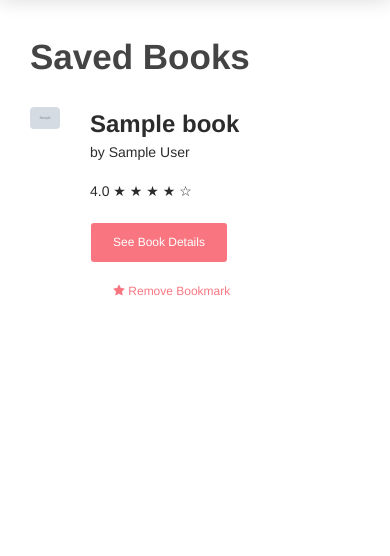
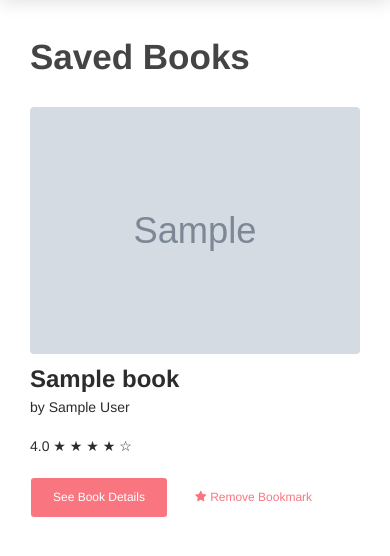
Before and after one commit to FroeMic/FullStack_Info_FinalProject, a Flask app: page /mybooks in a window 390 px wide. Shown: the part 62-618 px from the top of the page. Run offline with Flask 2, Linux system fonts and the light colour scheme; a user stored in the database is signed in; tables that the repository leaves empty hold one stand-in row (values such as "Sample post"); grey boxes marked "Sample" are stand-in pictures; parts of the project's set-up code (start-up, migrations or seed data) failed here and were passed over; some libraries are stand-ins or nearby versions.

Commit message:
Restyle pages to improve usability on mobile

```diff
--- a/app/static/_css/style.css
+++ b/app/static/_css/style.css
@@ -610,6 +623,11 @@ Created using IcoMoon - icomoon.io
     border-radius: .2rem;
 }
 
+#readinglist .img-container img {
+    object-fit: cover;
+    width: 100%;
+}
+
 #readinglist h4 {
     padding: 0;
     margin: 0;
@@ -620,10 +638,8 @@ Created using IcoMoon - icomoon.io
     margin-top: 100px;
 }
 
-/* BOOK DETAILS PAGE */
-.info img {
-    width: 100%;
-    height: auto;
+#readinglist .bookmark-container {
+    margin-bottom: 40px;
 }
 
 /* DELETE BOOKMARK */
--- a/app/templates/base_settings.html
+++ b/app/templates/base_settings.html
@@ -7,7 +7,7 @@
 {% block content %}
   <section class="settings">
       <div class="row">
-          <div class="col col-lg-3 col-md-6">
+          <div class="col-12 col-lg-3 col-md-6">
             <nav class="fixed-section">
               <h5>Settings</h5>
               <ul>
@@ -27,7 +27,7 @@
               </ul>
             </nav>
           </div>
-          <div class="col col-lg-8 col-md-12">
+          <div class="col-12 col-lg-8 col-md-12">
             <div class="settings-content">
                 {% block settings_content %}{% endblock %}
             </div>
--- a/app/templates/book_details.html
+++ b/app/templates/book_details.html
@@ -13,7 +13,7 @@
         <div class="card">
             <div class="card-body">
                 <div class="row">
-                    <div class="col-4">
+                    <div class="col-5 col-md-4">
                         <div class="row">
                             <div class="info col-12">
                                 <img src="{{book.cover_image_url}}" class="rounded float-left">
@@ -38,7 +38,7 @@
                             </div>
                         </div>
                     </div>
-                    <div class="col-8">
+                    <div class="col-7 col-md-8">
                         <div class="row">
                             <div class="col" id="booktitle">
                                 <h3 class="card-title">{{ book.title }}</h3>
--- a/app/templates/reading_list.html
+++ b/app/templates/reading_list.html
@@ -16,13 +16,13 @@
             {% endif %}
 
 			{% for bookmark in bookmarks %}
-			<div class ="row">
-				<div class ="col-2">
+			<div class ="row bookmark-container">
+				<div class ="col-12 col-md-2">
 					<div class="img-container">
-						<img class="rounded float-left" src="{{bookmark.book.cover_image_url}}" alt="" />
+						<img class="rounded float-left hover-zoom" src="{{bookmark.book.cover_image_url}}" alt="" />
 					</div>
 				</div>
-				<div class="col-10">
+				<div class="col-12 col-md-10">
 					<h4>{{bookmark.book.title}}</h4>
 					<p>by {{bookmark.book.author}}</p>
                     <p>{{bookmark.book.rating}}
```
Also changed, not shown: other parts of app/static/_css/style.css (+23 -10 lines).
